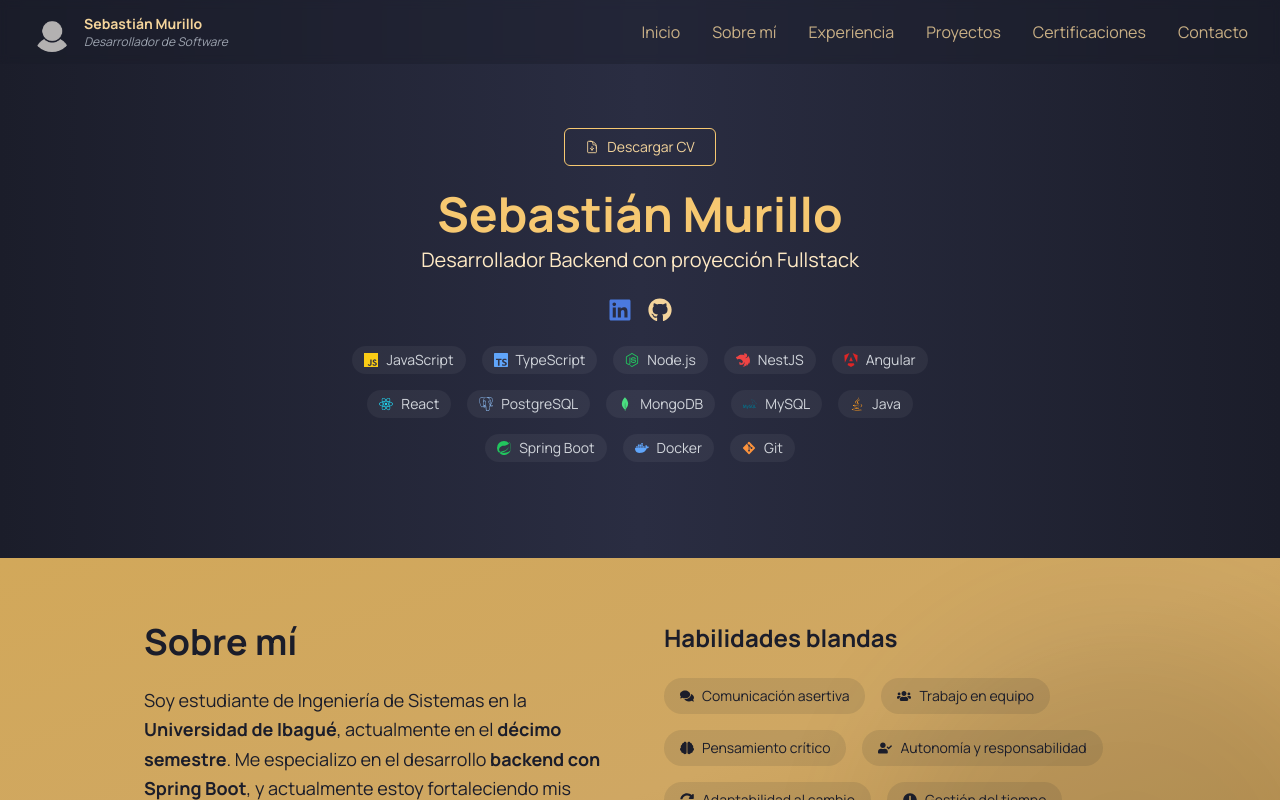
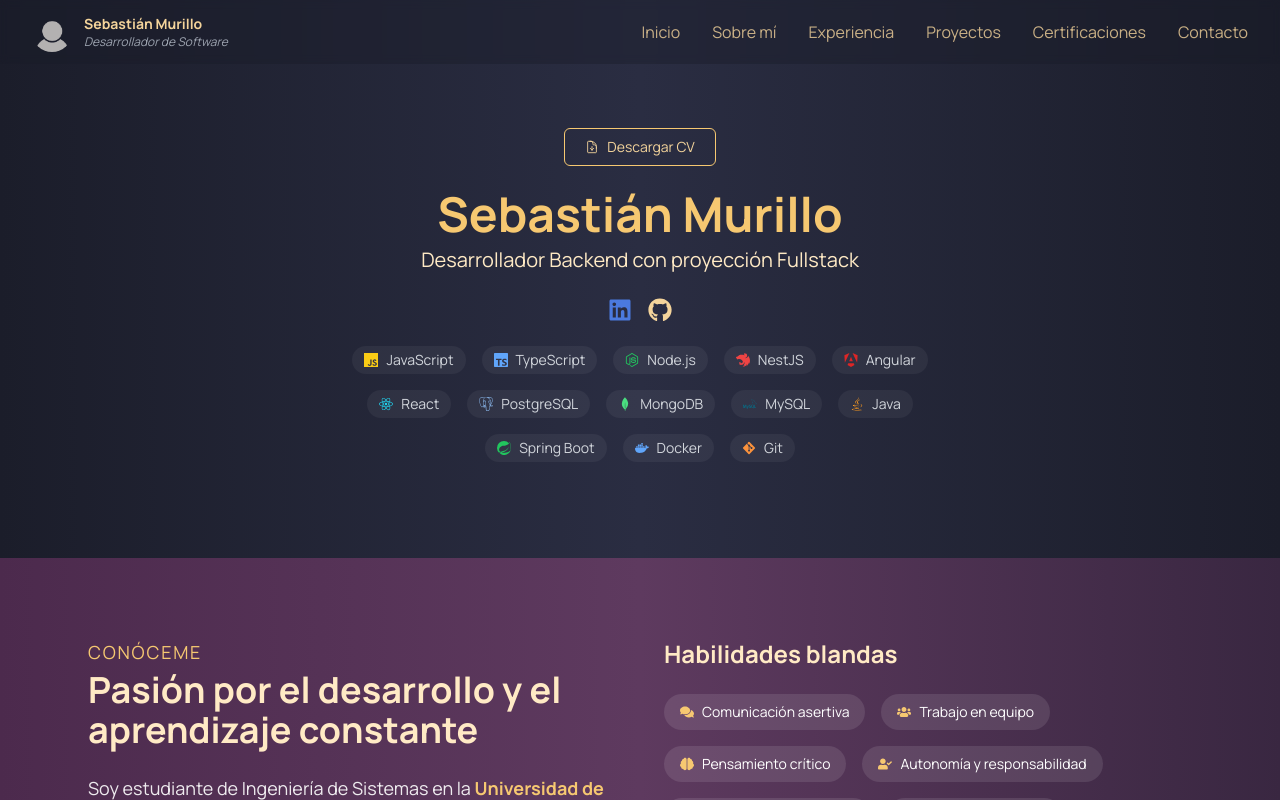
Before and after one commit to Seb7ry/seb7ry.github.io, a React (Vite) app: page / in a window 1280 px wide. Built offline with nearby package versions, Linux system fonts and the light colour scheme.

Commit message:
agregados estilos definitorios para aboutme, pendiente subir detalles de titulos y textos con marginación

```diff
--- a/src/components/AboutMe.tsx
+++ b/src/components/AboutMe.tsx
@@ -11,50 +11,51 @@ export default function AboutMe() {
   return (
     <section
       id="sobremi"
-      className="relative w-full py-16 text-[#1B1D2A] overflow-hidden bg-gradient-to-br from-[#d2a85a] via-[#cfa763] to-[#b88f4a]"
+      className="relative w-full py-20 text-white overflow-hidden bg-[#4c2a4d]"
     >
-      {/* Luz decorativa suave */}
-      <div className="absolute -bottom-24 -right-24 w-[500px] h-[500px] bg-[#1B1D2A] opacity-10 rounded-full blur-3xl z-0" />
+      {/* Fondo con gradiente horizontal centrado al estilo Hero */}
+      <div className="absolute inset-0 z-0 pointer-events-none bg-gradient-to-r from-[#4c2a4d] via-[#5e3a5f] to-[#392741]" />
 
-      <div className="relative z-10 max-w-5xl mx-auto px-4 flex flex-col md:flex-row items-center md:items-start gap-12">
-        {/* Texto */}
-        <div className="flex-1">
-          <h2 className="text-3xl md:text-4xl font-bold mb-6 text-center md:text-left">
-            Sobre mí
+      <div className="relative z-10 max-w-6xl mx-auto px-6 flex flex-col md:flex-row items-start gap-12">
+        {/* Texto principal */}
+        <div className="flex-1 text-left">
+          <h2 className="text-lg uppercase tracking-widest text-[#F6C871] mb-1">
+            Conóceme
           </h2>
-          <p className="text-lg leading-relaxed mb-4 text-center md:text-left">
-            Soy estudiante de Ingeniería de Sistemas en la <strong>Universidad de Ibagué</strong>, actualmente en el <strong>décimo semestre</strong>.
-            Me especializo en el desarrollo <strong>backend con Spring Boot</strong>, y actualmente estoy fortaleciendo mis habilidades en <strong>Frontend con React</strong> y <strong>tecnologías cloud como AWS</strong>.
+          <h4 className="text-lg md:text-4xl font-bold mb-6 text-[#ffeac5]">
+            Pasión por el desarrollo y el aprendizaje constante
+          </h4>
+
+          <p className="text-base md:text-lg leading-relaxed mb-4 text-white/90">
+            Soy estudiante de Ingeniería de Sistemas en la <strong className="text-[#F6C871]">Universidad de Ibagué</strong>, actualmente en el <strong className="text-[#F6C871]">décimo semestre</strong>.
+            Me especializo en desarrollo <strong className="text-[#F6C871]">backend con Spring Boot</strong> y estoy fortaleciendo mis habilidades en <strong className="text-[#F6C871]">Frontend con React</strong> y <strong className="text-[#F6C871]">tecnologías cloud como AWS</strong>.
           </p>
-          <p className="text-lg leading-relaxed text-center md:text-left">
-            Me apasiona construir soluciones eficientes, trabajar en equipo y seguir aprendiendo constantemente en el mundo del desarrollo de software.
+          <p className="text-base md:text-lg leading-relaxed text-white/90">
+            Me apasiona construir soluciones eficientes, colaborar en equipo y seguir aprendiendo cada día en el mundo del desarrollo de software.
           </p>
         </div>
 
         {/* Habilidades blandas */}
         <div className="flex-1">
-          <h3 className="text-2xl font-semibold mb-6 text-center md:text-left">
+          <h2 className="text-2xl font-semibold mb-6 text-[#ffeac5] text-left">
             Habilidades blandas
-          </h3>
-          <div className="flex flex-wrap justify-center md:justify-start gap-4 text-sm">
-            <span className="flex items-center gap-2 bg-[#1B1D2A]/10 px-4 py-2 rounded-full">
-              <FaComments className="text-[#1B1D2A]" /> Comunicación asertiva
-            </span>
-            <span className="flex items-center gap-2 bg-[#1B1D2A]/10 px-4 py-2 rounded-full">
-              <FaUsers className="text-[#1B1D2A]" /> Trabajo en equipo
-            </span>
-            <span className="flex items-center gap-2 bg-[#1B1D2A]/10 px-4 py-2 rounded-full">
-              <FaBrain className="text-[#1B1D2A]" /> Pensamiento crítico
-            </span>
-            <span className="flex items-center gap-2 bg-[#1B1D2A]/10 px-4 py-2 rounded-full">
-              <FaUserCheck className="text-[#1B1D2A]" /> Autonomía y responsabilidad
-            </span>
-            <span className="flex items-center gap-2 bg-[#1B1D2A]/10 px-4 py-2 rounded-full">
-              <FaSyncAlt className="text-[#1B1D2A]" /> Adaptabilidad al cambio
-            </span>
-            <span className="flex items-center gap-2 bg-[#1B1D2A]/10 px-4 py-2 rounded-full">
-              <FaClock className="text-[#1B1D2A]" /> Gestión del tiempo
-            </span>
+          </h2>
+          <div className="flex flex-wrap justify-start gap-4 text-sm">
+            {[
+              { icon: <FaComments />, label: 'Comunicación asertiva' },
+              { icon: <FaUsers />, label: 'Trabajo en equipo' },
+              { icon: <FaBrain />, label: 'Pensamiento crítico' },
+              { icon: <FaUserCheck />, label: 'Autonomía y responsabilidad' },
+              { icon: <FaSyncAlt />, label: 'Adaptabilidad al cambio' },
+              { icon: <FaClock />, label: 'Gestión del tiempo' },
+            ].map((item, idx) => (
+              <span
+                key={idx}
+                className="flex items-center gap-2 bg-white/10 text-white px-4 py-2 rounded-full"
+              >
+                <span className="text-[#F6C871]">{item.icon}</span> {item.label}
+              </span>
+            ))}
           </div>
         </div>
       </div>
```
